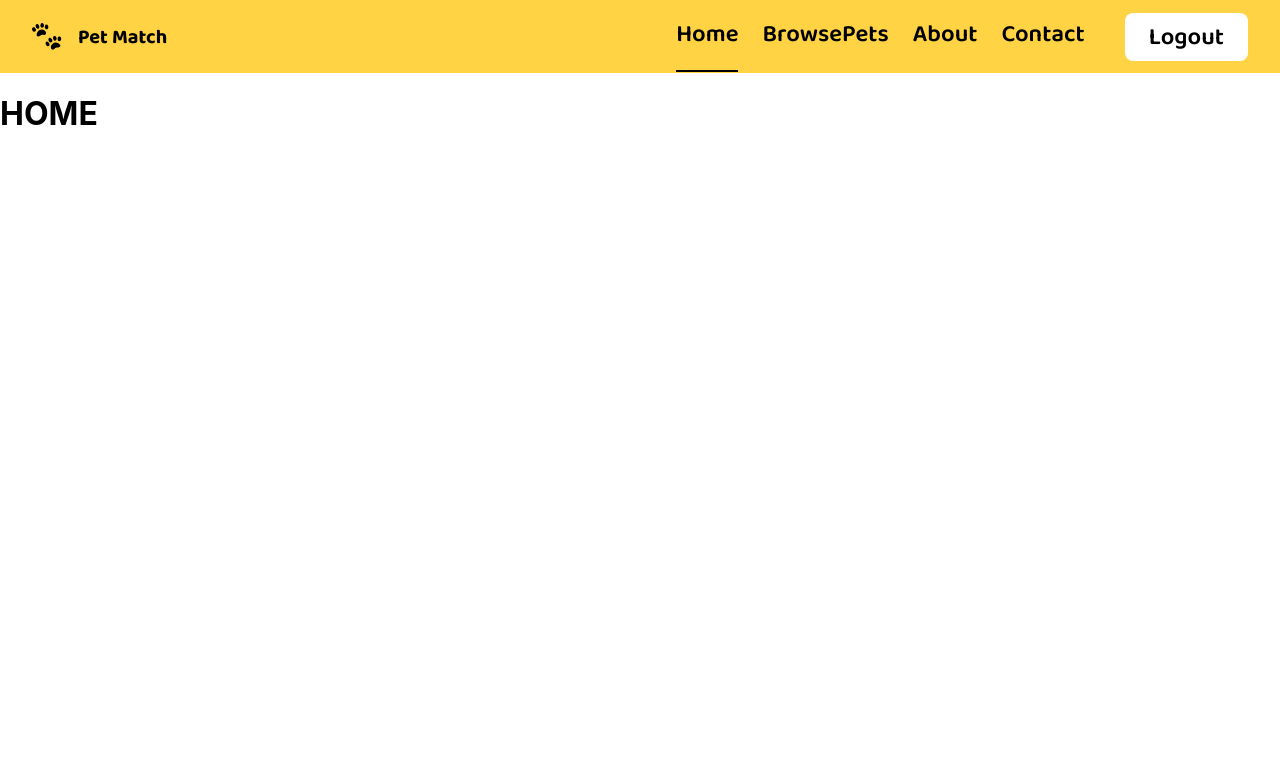
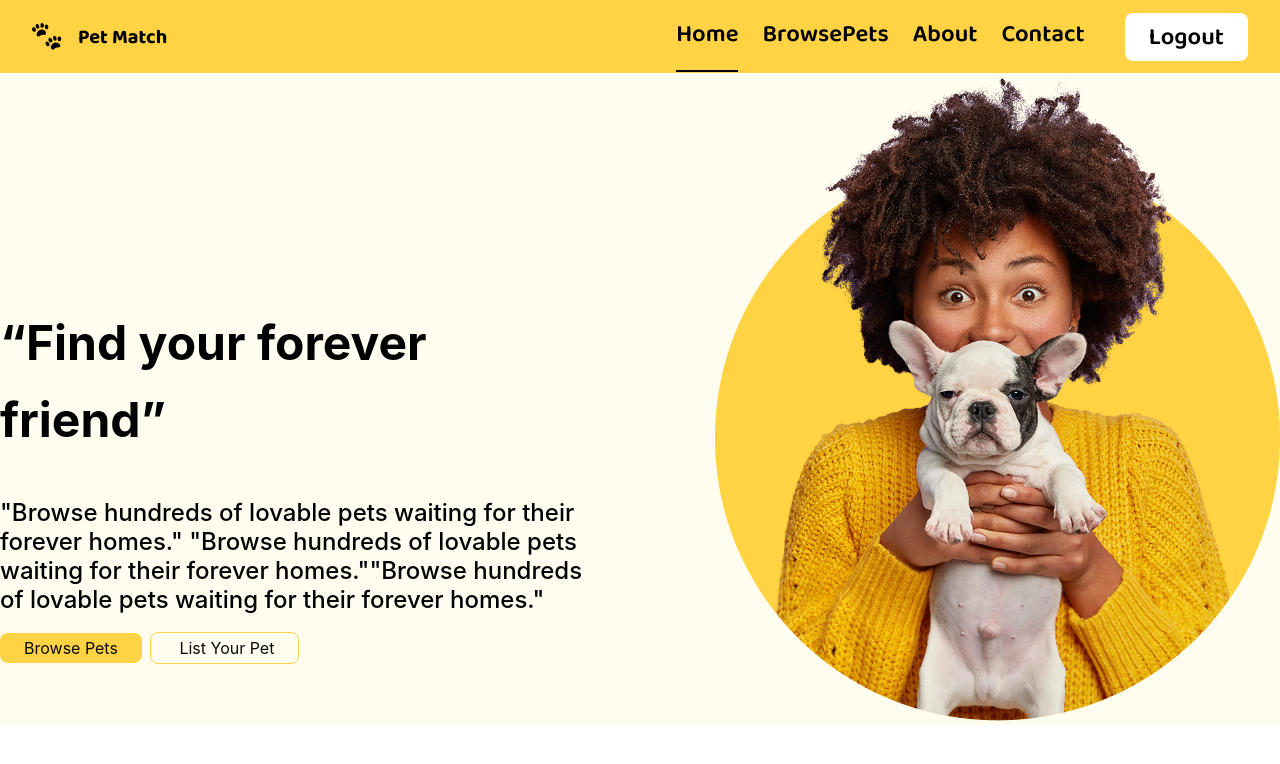
Before and after one commit to Ishwarya1605/pet-match, a React (Create React App) app: page / in a window 1280 px wide. Shown: the top 764 px of the page. Built offline with nearby package versions, Linux system fonts and the light colour scheme.

Commit message:
banner design completed

```diff
--- a/src/pages/home/HomePage.jsx
+++ b/src/pages/home/HomePage.jsx
@@ -1,9 +1,27 @@
 import React from "react";
 import "./Homepage.scss";
-function Homepage(){
-    return(
+import banner from "../../assets/banner.png";
+
+
+function Homepage() {
+
+    return (
         <>
-    <h1>HOME</h1>
+            <div className="top-banner">
+                <div className="banner">
+                    <div className="bannertext">
+                        <h2> “Find your forever friend”</h2>
+                        <p>"Browse hundreds of lovable pets waiting for their forever homes." "Browse hundreds of lovable pets waiting for their forever homes.""Browse hundreds of lovable pets waiting for their forever homes."</p>
+                        <a href="browsepets" className="browsebtn"> Browse Pets</a>
+                        <a href="#" className="listbtn"> List Your Pet </a>
+                    </div>
+                    <div>
+                        <img src={banner} />
+                    </div>
+
+                </div>
+            </div>
+
         </>
     );
 }
--- a/src/pages/home/Homepage.scss
+++ b/src/pages/home/Homepage.scss
@@ -0,0 +1,80 @@
+.top-banner{
+    width: 100%;
+    background: #fffdef;
+}
+.banner {
+    display: flex;
+    max-width: 1484px;
+    margin: auto;
+    gap: 114px;
+    opacity: 1;
+    align-items: center;
+
+
+    .bannertext {
+        width: 805px;
+        height: 270px;
+        gap: 16px;
+        opacity: 1;
+
+
+
+
+        h2 {
+            font-size: 48px;
+            font-weight: 700;
+            line-height: 77px;
+        }
+
+        p {
+            font-size: 24px;
+            font-weight: 500;
+        }
+
+        .browsebtn {
+            min-width: 184px;
+            height: 48px;
+            padding-top: 5px;
+            padding-right: 24px;
+            padding-bottom: 5px;
+            padding-left: 24px;
+            gap: 8px;
+            border-radius: 8px;
+            background-color: #FFD343;
+            color: #0A0A0A !important;
+            cursor: pointer;
+            margin-right: 4px;
+            text-decoration: none;
+
+
+
+        }
+
+        .listbtn {
+            margin-left: 4px;
+            min-width: 191px;
+            height: 48px;
+            padding-top: 5px;
+            padding-right: 24px;
+            padding-bottom: 5px;
+            padding-left: 24px;
+            border-radius: 8px;
+            border-width: 1px;
+            border: 1px solid #ffd343;
+            text-decoration: none;
+            color: #0A0A0A !important;
+
+        }
+
+    }
+
+    .bannerimage {
+        width: 565px;
+        height: 565px;
+        top: 82.33px;
+        left: 919px;
+        opacity: 1;
+
+
+    }
+}
```
Also changed, not shown: src/assets/banner.png (added).
